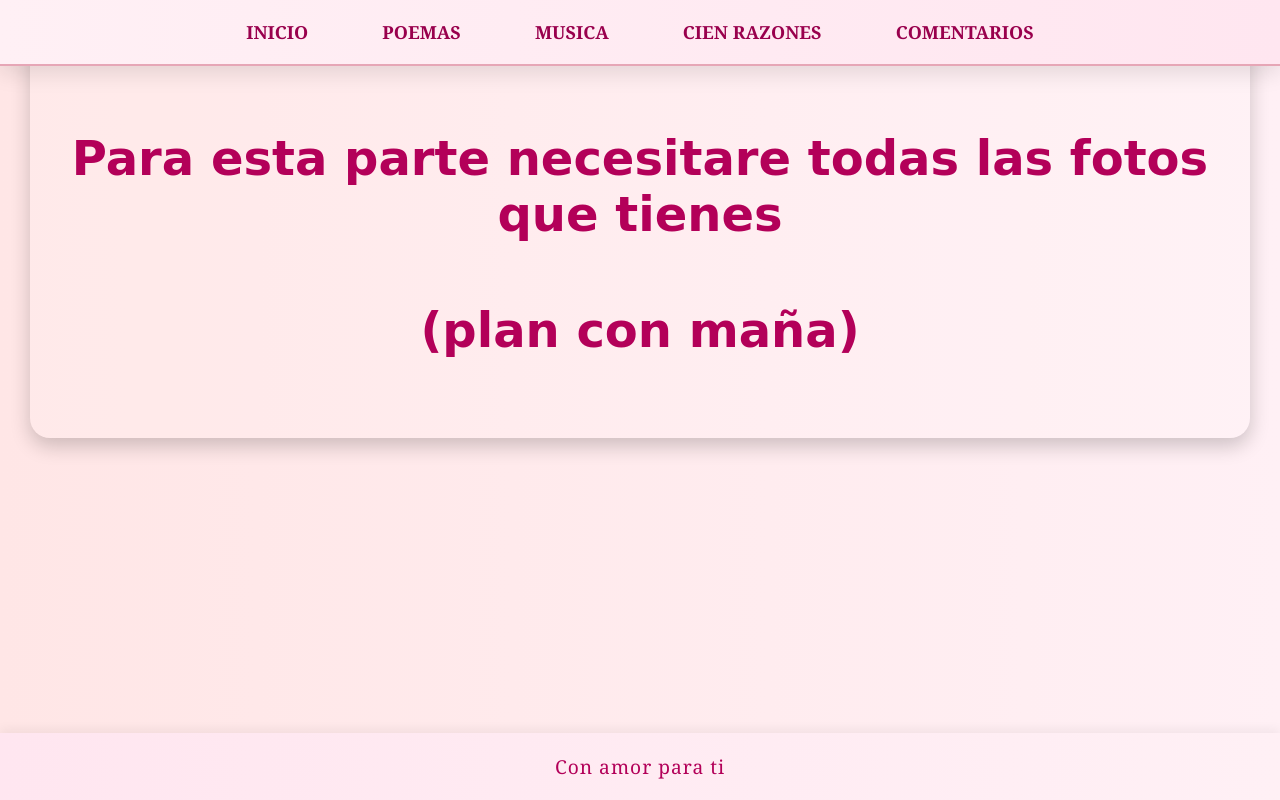
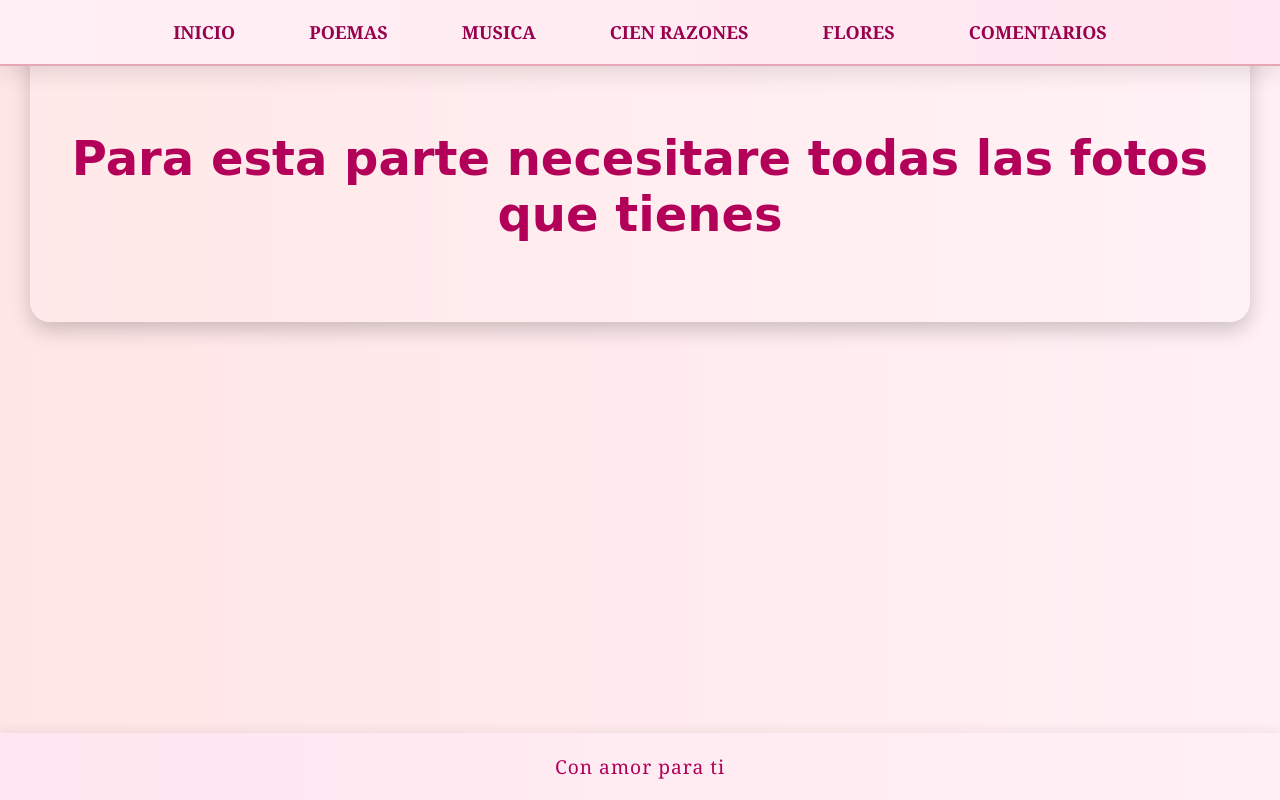
Before and after one commit to ErickLopez1/SUNNY, a plain HTML site: page fotos.html in a window 1280 px wide. Drawn offline with Linux system fonts and the light colour scheme.

Commit message:
Update fotos.html

```diff
--- a/fotos.html
+++ b/fotos.html
@@ -118,12 +118,12 @@ footer p {
           <li><a href="poemas.html">POEMAS</a></li>
           <li><a href="musica.html">MUSICA</a></li>
           <li><a href="cien_pensamientos.html">CIEN RAZONES</a></li>
+          <li><a href="flores.html">FLORES</a></li>
           <li><a href="formulario.html">COMENTARIOS</a></li>
         </ul>
       </aside>
   <div class="container">
     <h1>Para esta parte necesitare todas las fotos que tienes</h1>
-    <h1>(plan con maña)</h1>
   </div>
   <footer>
     <p>Con amor para ti</p>
```
